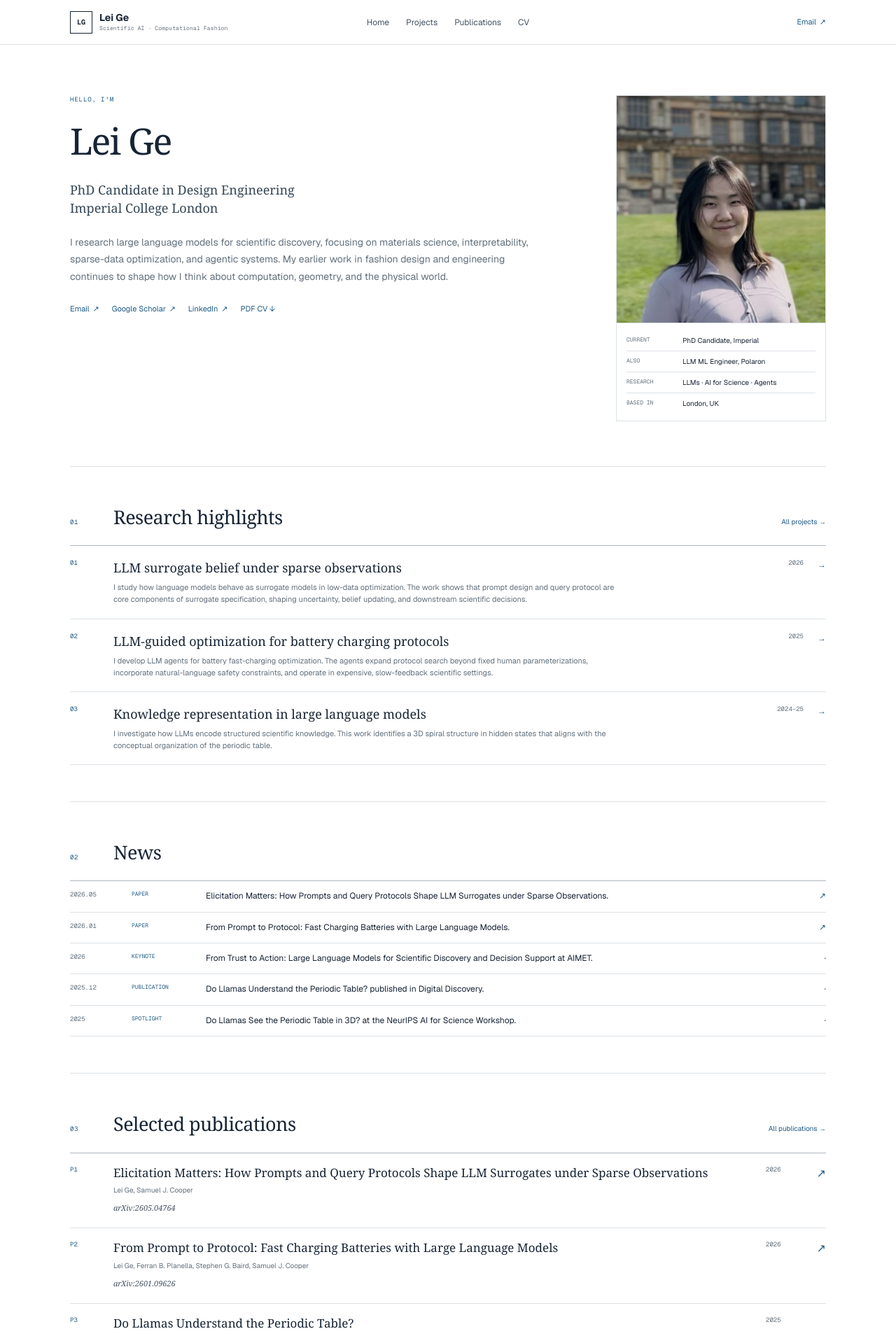
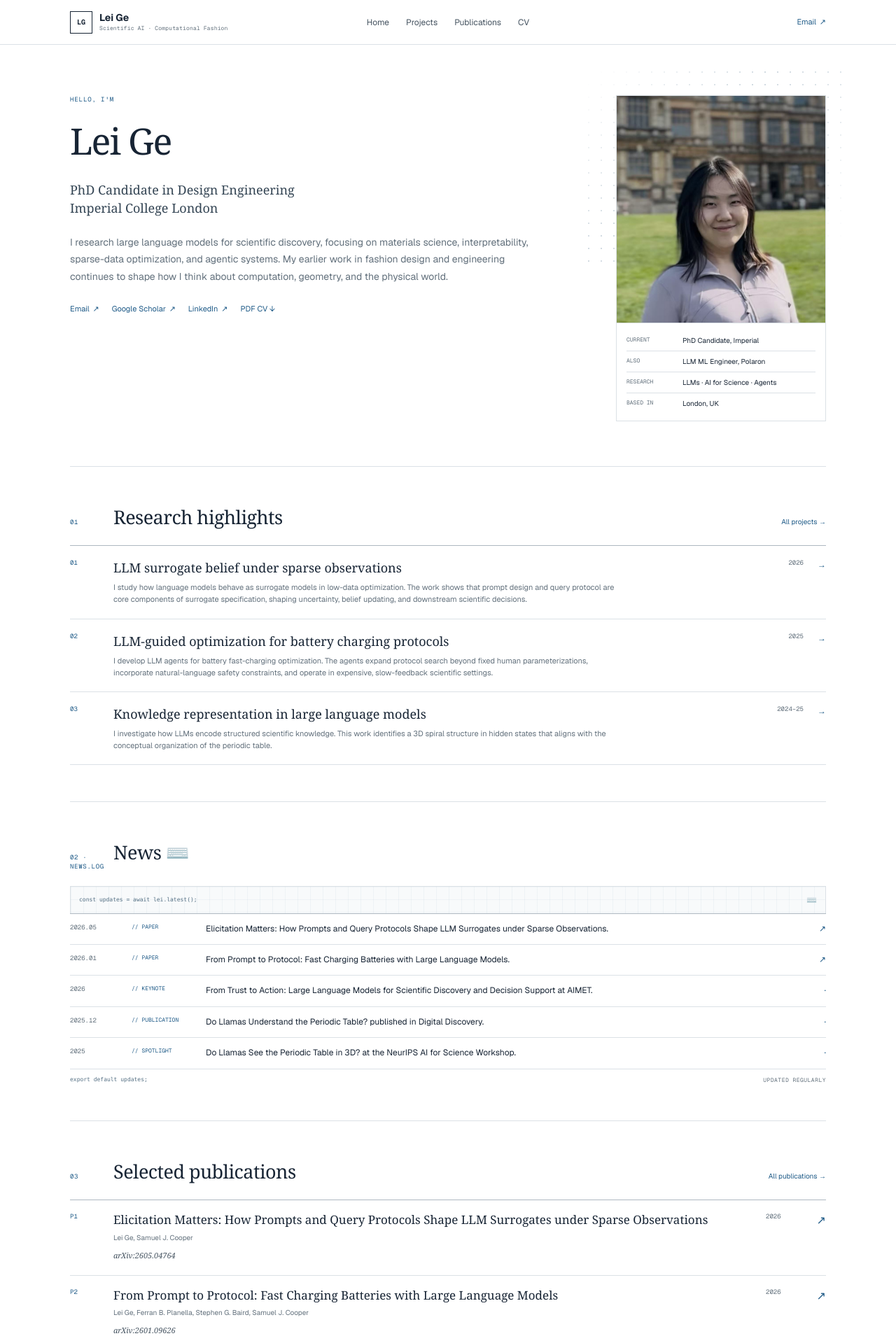
Before and after one commit to leigedove/Lei-Ge, a Next.js app: page / in a window 1280 px wide. Shown: the top 1909 px of the page at 70% size. Built offline with nearby package versions, Linux system fonts and the light colour scheme.

Commit message:
Add subtle grid and code details

```diff
--- a/app/globals.css
+++ b/app/globals.css
@@ -169,11 +169,37 @@ img {
 /* Home */
 
 .profile-hero {
+  position: relative;
   display: grid;
   grid-template-columns: minmax(0, 1fr) 300px;
   gap: 80px;
   align-items: start;
   padding-block: 72px 64px;
+}
+
+.profile-hero::before {
+  position: absolute;
+  top: 30px;
+  right: -32px;
+  width: 380px;
+  height: 280px;
+  content: "";
+  pointer-events: none;
+  background-image: radial-gradient(#9fb2c1 0.8px, transparent 0.8px);
+  background-size: 18px 18px;
+  opacity: 0.48;
+  mask-image: linear-gradient(135deg, transparent 4%, black 42%, transparent 96%);
+  -webkit-mask-image: linear-gradient(
+    135deg,
+    transparent 4%,
+    black 42%,
+    transparent 96%
+  );
+}
+
+.profile-hero > * {
+  position: relative;
+  z-index: 1;
 }
 
 .eyebrow-label {
@@ -365,6 +391,41 @@ img {
   border-bottom: 1px solid var(--line);
   font-size: 12px;
   line-height: 1.45;
+}
+
+.news-codebar,
+.news-codefoot {
+  display: flex;
+  align-items: center;
+  justify-content: space-between;
+  color: #557084;
+  font-family: var(--font-geist-mono), monospace;
+  font-size: 8px;
+}
+
+.news-codebar {
+  padding: 10px 12px;
+  border: 1px solid var(--line);
+  border-bottom: 0;
+  background-color: #f8fafb;
+  background-image:
+    linear-gradient(rgba(30, 90, 135, 0.045) 1px, transparent 1px),
+    linear-gradient(90deg, rgba(30, 90, 135, 0.045) 1px, transparent 1px);
+  background-size: 18px 18px;
+}
+
+.news-codebar span {
+  font-size: 12px;
+}
+
+.news-codefoot {
+  padding-top: 9px;
+}
+
+.news-codefoot span {
+  color: var(--muted);
+  text-transform: uppercase;
+  letter-spacing: 0.06em;
 }
 
 .news-kind {
@@ -924,6 +985,12 @@ a.news-row:hover > span:nth-child(3) {
     padding-block: 48px;
   }
 
+  .profile-hero::before {
+    right: -14px;
+    width: 260px;
+    height: 230px;
+  }
+
   .profile-aside {
     width: min(100%, 320px);
   }
--- a/app/page.tsx
+++ b/app/page.tsx
@@ -83,14 +83,20 @@ export default function Home() {
         </div>
       </section>
 
-      <section className="compact-section shell">
-        <SectionHeader label="02" title="News" />
+      <section className="compact-section news-section shell">
+        <SectionHeader label="02 · news.log" title="News ⌨️" />
+        <div className="news-codebar" aria-hidden="true">
+          <code>const updates = await lei.latest();</code>
+          <span>⌨️</span>
+        </div>
         <div className="news-list">
           {news.slice(0, 5).map((item) => {
             const content = (
               <>
                 <time>{item.date}</time>
-                <span className="news-kind">{item.kind}</span>
+                <span className="news-kind">
+                  {"// "}{item.kind.toLowerCase()}
+                </span>
                 <span>{item.text}</span>
                 <span className="row-arrow" aria-hidden="true">
                   {item.href ? "↗" : "·"}
@@ -113,6 +119,10 @@ export default function Home() {
               </div>
             );
           })}
+        </div>
+        <div className="news-codefoot" aria-hidden="true">
+          <code>export default updates;</code>
+          <span>updated regularly</span>
         </div>
       </section>
 
```
